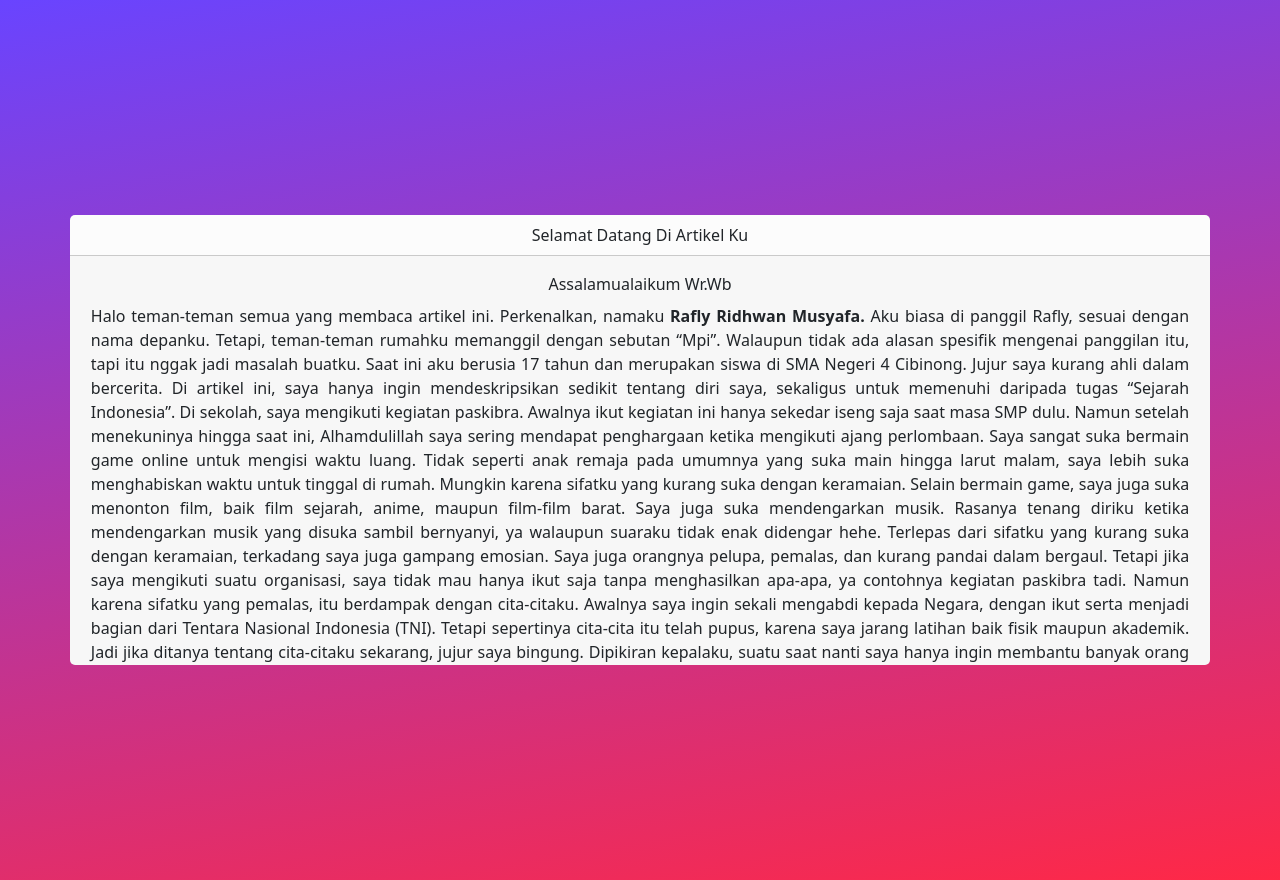
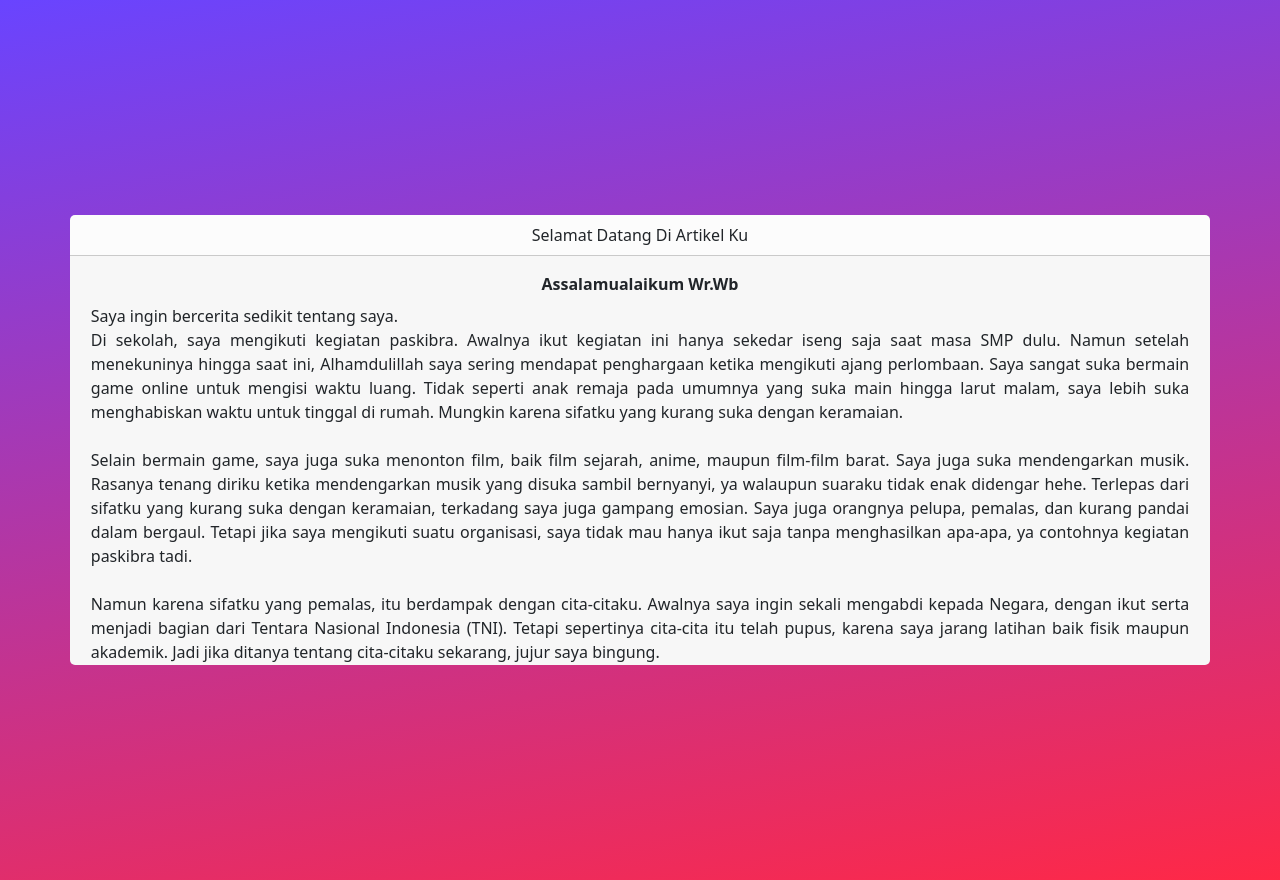
Before and after one commit to bimbims1252/raflyartikel, a plain HTML site: page desc.html in a window 1280 px wide. Drawn offline with Linux system fonts and the light colour scheme.

Commit message:
Mengubah desc

```diff
--- a/desc.html
+++ b/desc.html
@@ -22,18 +22,43 @@
                     Selamat Datang di Artikel ku
                 </p>
                 <div class="card-header">
-                    <span class="text-center text-capitalize "> Assalamualaikum Wr.Wb </span>
+                    <span class="text-center text-capitalize "> <strong> Assalamualaikum Wr.Wb </strong> </span>
                     <p class="card-text card-text-rest mt-2 px-2">
-                        Halo teman-teman semua yang membaca artikel ini. Perkenalkan, namaku <strong>Rafly Ridhwan Musyafa.</strong> Aku biasa di panggil Rafly, sesuai dengan nama depanku. Tetapi, teman-teman rumahku memanggil dengan sebutan “Mpi”. Walaupun tidak ada alasan spesifik mengenai panggilan itu, tapi itu nggak jadi masalah buatku. Saat ini aku berusia 17 tahun dan merupakan siswa di SMA Negeri 4 Cibinong. Jujur saya kurang ahli dalam bercerita. Di artikel ini, saya hanya ingin mendeskripsikan sedikit tentang diri saya, sekaligus untuk memenuhi daripada tugas “Sejarah Indonesia”.
-                        Di sekolah, saya mengikuti kegiatan paskibra. Awalnya ikut kegiatan ini hanya sekedar iseng saja saat masa SMP dulu. Namun setelah menekuninya hingga saat ini, Alhamdulillah saya sering mendapat penghargaan ketika mengikuti ajang perlombaan.
-                        Saya sangat suka bermain game online untuk mengisi waktu luang. Tidak seperti anak remaja pada umumnya yang suka main hingga larut malam, saya lebih suka menghabiskan waktu untuk tinggal di rumah. Mungkin karena sifatku yang kurang suka dengan keramaian. Selain bermain game, saya juga suka menonton film, baik film sejarah, anime, maupun film-film barat. Saya juga suka mendengarkan musik. Rasanya tenang diriku ketika mendengarkan musik yang disuka sambil bernyanyi, ya walaupun suaraku tidak enak didengar hehe.
-                        Terlepas dari sifatku yang kurang suka dengan keramaian, terkadang saya juga gampang emosian. Saya juga orangnya pelupa, pemalas, dan kurang pandai dalam bergaul. Tetapi jika saya mengikuti suatu organisasi, saya tidak mau hanya ikut saja tanpa menghasilkan apa-apa, ya contohnya kegiatan paskibra tadi.
-                        Namun karena sifatku yang pemalas, itu berdampak dengan cita-citaku. Awalnya saya ingin sekali mengabdi kepada Negara, dengan ikut serta menjadi bagian dari Tentara Nasional Indonesia (TNI). Tetapi sepertinya cita-cita itu telah pupus, karena saya jarang latihan baik fisik maupun akademik. Jadi jika ditanya tentang cita-citaku sekarang, jujur saya bingung. Dipikiran kepalaku, suatu saat nanti saya hanya ingin membantu banyak orang dengan kemampuan yang ku punya.
-                        Oh iya, seperti yang saya bilang di awal, saya suka menonton film sejarah. Salah satu sejarah yang saya suka yaitu tentang presiden pertama Indonesia, Soekarno. Menurutku Bapak proklamator Indonesia, Soekarno adalah pemimpin yang sangat disegani pada waktu itu. Kepiawaiannya dalam dunia politik Internasional menjadi semangat untuk masyarakat Asia lainnya yang terjajah di masa lalu untuk merdeka. Kemerdekaan Indonesia menjadi inspirasi negara negara Asia-Afrika untuk membebaskan diri dari kolonialisme dan imperialisme.
-                        Mungkin sekian segitu saja yang dapat saya paparkan. Mohon maaf bila terdapat kesalahan dalam penulisan dari artikel ini, harap di maklum karena ini kali pertama saya bercerita seperti ini.
+                        Saya ingin bercerita sedikit tentang saya. <br>
+                        Di sekolah, saya mengikuti kegiatan paskibra. Awalnya ikut kegiatan ini hanya sekedar iseng saja
+                        saat masa SMP dulu. Namun setelah menekuninya hingga saat ini, Alhamdulillah saya sering
+                        mendapat penghargaan ketika mengikuti ajang perlombaan.
+                        Saya sangat suka bermain game online untuk mengisi waktu luang. Tidak seperti anak remaja pada
+                        umumnya yang suka main hingga larut malam, saya lebih suka menghabiskan waktu untuk tinggal di
+                        rumah. Mungkin karena sifatku yang kurang suka dengan keramaian. <br><br> Selain bermain game, saya juga
+                        suka menonton film, baik film sejarah, anime, maupun film-film barat. Saya juga suka
+                        mendengarkan musik. Rasanya tenang diriku ketika mendengarkan musik yang disuka sambil
+                        bernyanyi, ya walaupun suaraku tidak enak didengar hehe.
+                        Terlepas dari sifatku yang kurang suka dengan keramaian, terkadang saya juga gampang emosian.
+                        Saya juga orangnya pelupa, pemalas, dan kurang pandai dalam bergaul. Tetapi jika saya mengikuti
+                        suatu organisasi, saya tidak mau hanya ikut saja tanpa menghasilkan apa-apa, ya contohnya
+                        kegiatan paskibra tadi. <br><br>
+                        Namun karena sifatku yang pemalas, itu berdampak dengan cita-citaku. Awalnya saya ingin sekali
+                        mengabdi kepada Negara, dengan ikut serta menjadi bagian dari Tentara Nasional Indonesia (TNI).
+                        Tetapi sepertinya cita-cita itu telah pupus, karena saya jarang latihan baik fisik maupun
+                        akademik. Jadi jika ditanya tentang cita-citaku sekarang, jujur saya bingung. <br><br> Dipikiran
+                        kepalaku, suatu saat nanti saya hanya ingin membantu banyak orang dengan kemampuan yang ku
+                        punya.
+                        Oh iya, seperti yang saya bilang di awal, saya suka menonton film sejarah. Salah satu sejarah
+                        yang saya suka yaitu tentang presiden pertama Indonesia, Soekarno. Menurutku Bapak proklamator
+                        Indonesia, Soekarno adalah pemimpin yang sangat disegani pada waktu itu. Kepiawaiannya dalam
+                        dunia politik Internasional menjadi semangat untuk masyarakat Asia lainnya yang terjajah di masa
+                        lalu untuk merdeka. Kemerdekaan Indonesia menjadi inspirasi negara negara Asia-Afrika untuk
+                        membebaskan diri dari kolonialisme dan imperialisme. <br><br>
+                        <p>Gambar Soekarno</p>
+                        <img src="assets/img/soekarno.jpeg" width="200px" height="200px">
+                        <br>
+                        <br>
+                        Mungkin sekian segitu saja yang dapat saya paparkan. Mohon maaf bila terdapat kesalahan dalam
+                        penulisan dari artikel ini, harap di maklum karena ini kali pertama saya bercerita seperti ini.
                         Wassalamualaikum Wr.Wb
-                        </p>
-                        <a href="index.html" class="btn btn-primary text-capitalize mt-3">kembali ke profile</a>
+                    </p>
+                    <a href="index.html" class="btn btn-primary text-capitalize mt-3">kembali ke profile</a>
                 </div>
             </div>
         </div>
```
